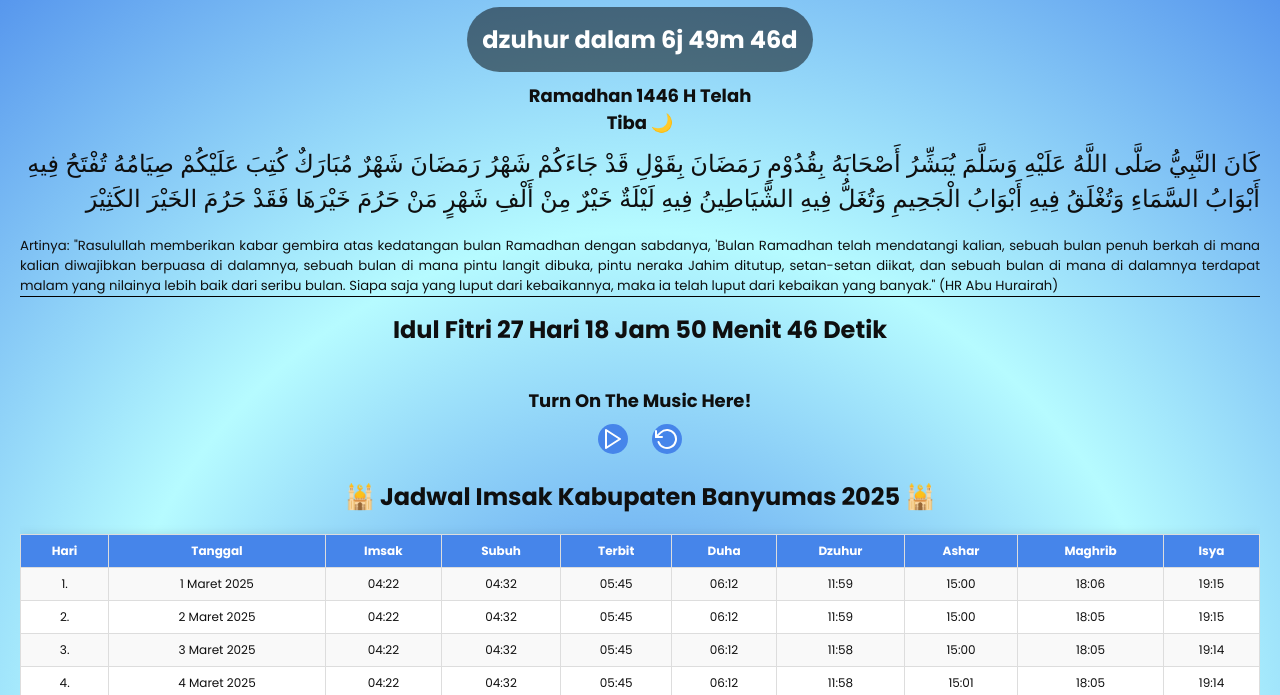
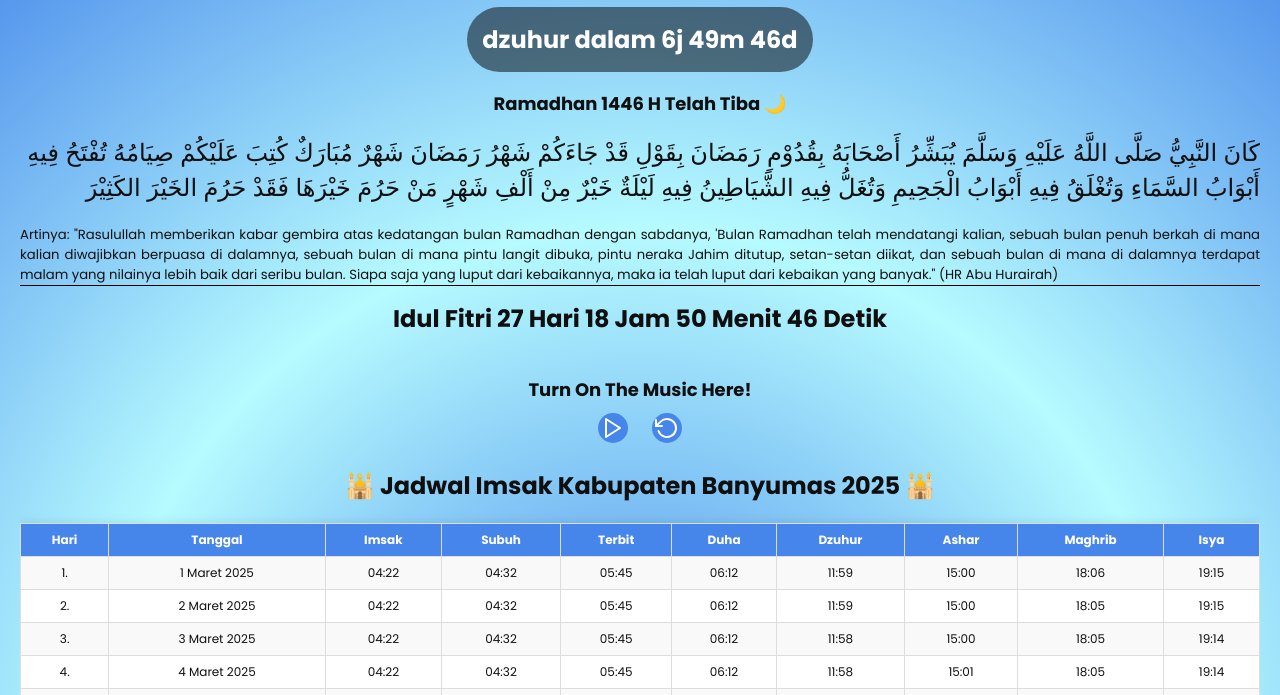
Before and after one commit to rifqirizaldi0/ramadhan2025, a plain HTML site: page index.html in a window 1280 px wide. Shown: the part 105-800 px from the top of the page. Drawn offline with nearby package versions, Linux system fonts and the light colour scheme.

Commit message:
Update index.html

```diff
--- a/index.html
+++ b/index.html
@@ -14,7 +14,7 @@
   <body>
     <div class="ytta"><h1>🌙 Ramadhan Kareem: Bulan Penuh Berkah</h1></div>
     <p id="next-prayer-countdown">Sholat berikutnya: --:--:--</p>
-    <h2 style="margin:10px 500px">Ramadhan 1446 H Telah Tiba 🌙</h2>
+    <h2 style="margin:1em 2em">Ramadhan 1446 H Telah Tiba 🌙</h2>
     <p id="text-arab" class="kataarab">كَانَ النَّبِيُّ صَلَّى اللَّهُ عَلَيْهِ وَسَلَّمَ يُبَشِّرُ أَصْحَابَهُ بِقُدُوْمِ رَمَضَانَ بِقَوْلِ قَدْ جَاءَكُمْ شَهْرُ رَمَضَانَ شَهْرٌ مُبَارَكٌ كُتِبَ عَلَيْكُمْ صِيَامُهُ تُفْتَحُ فِيهِ أَبْوَابُ السَّمَاءِ وَتُغْلَقُ فِيهِ أَبْوَابُ الْجَحِيمِ وَتُغَلُّ فِيهِ الشَّيَاطِينُ فِيهِ لَيْلَةٌ خَيْرٌ مِنْ أَلْفِ شَهْرٍ مَنْ حَرُمَ خَيْرَهَا فَقَدْ حَرُمَ الخَيْرَ الكَثِيْرَ</p>
     <p id="arti-arab" class="kataarab">Artinya: "Rasulullah memberikan kabar gembira atas kedatangan bulan Ramadhan dengan sabdanya, 'Bulan Ramadhan telah mendatangi kalian, sebuah bulan penuh berkah di mana kalian diwajibkan berpuasa di dalamnya, sebuah bulan di mana pintu langit dibuka, pintu neraka Jahim ditutup, setan-setan diikat, dan sebuah bulan di mana di dalamnya terdapat malam yang nilainya lebih baik dari seribu bulan. Siapa saja yang luput dari kebaikannya, maka ia telah luput dari kebaikan yang banyak." (HR Abu Hurairah)</p>
     <div id="countdown"></div>
```
